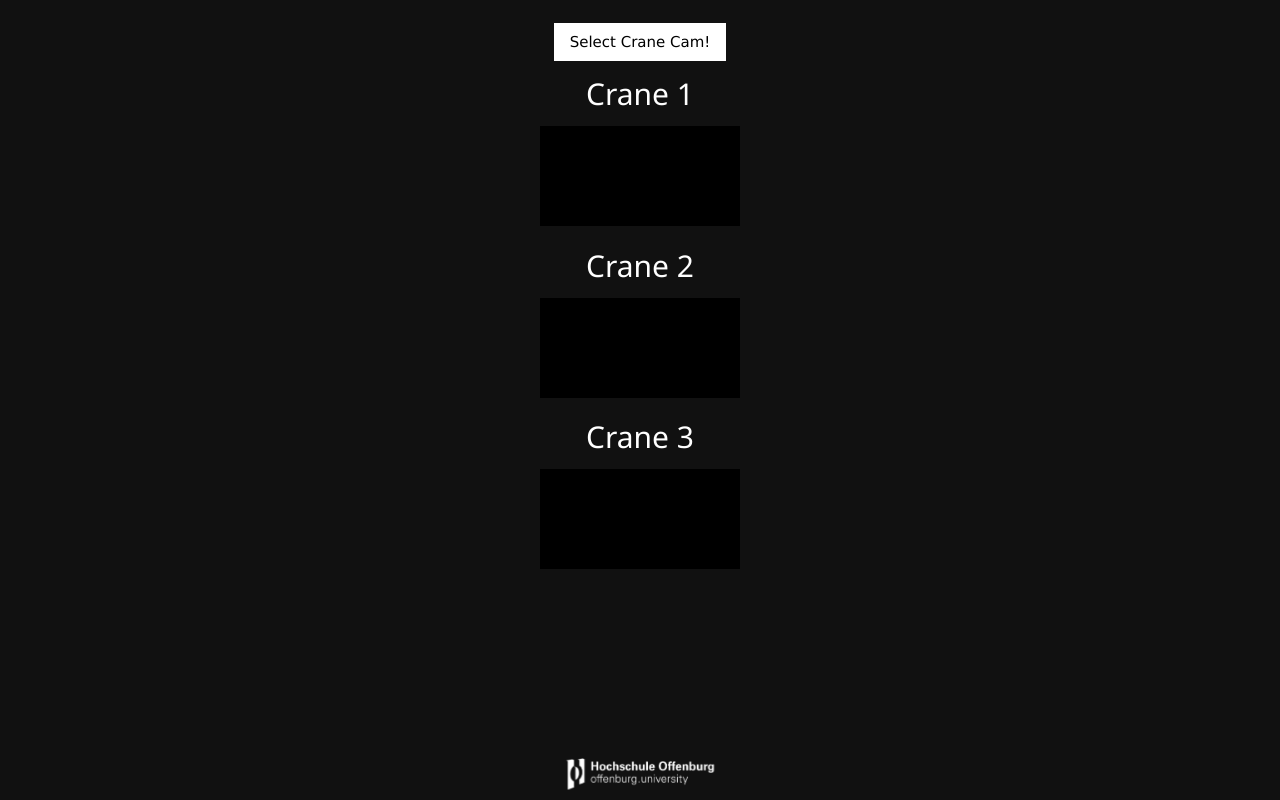
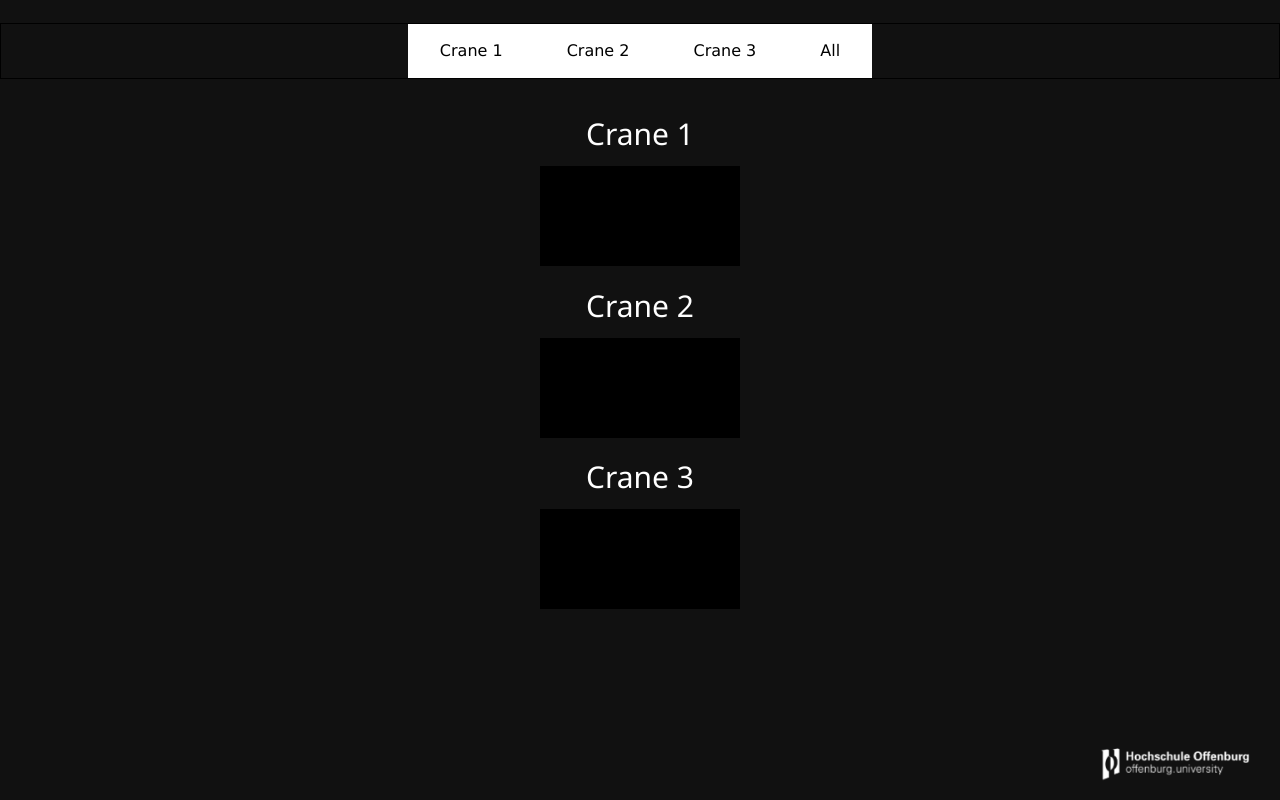
Before and after one commit to tech-nickel/hs-stream-client, a website: page jsmpeg/index.html in a window 1280 px wide. Drawn offline with Linux system fonts and the light colour scheme.

Commit message:
updated index.html

```diff
--- a/jsmpeg/index.html
+++ b/jsmpeg/index.html
@@ -4,7 +4,7 @@
 <head>
 
 	<meta charset="UTF-8">
-	<meta name="author" content="Nicola Jaeger">
+	<meta name="author" content="Nicola Jaeger mail@jaegernicola.de">
 	<link rel="shortcut icon" type="image/x-icon" href="img/favicon.ico">
 	<link rel="stylesheet" href="style/w3.css">
 	<title>HS Crane Stream Client</title>
@@ -28,6 +28,30 @@
 		img {
 		  max-width: 100%;
  		  height: auto;
+		}
+		.btn-group {
+                  text-align: center;
+                  display: flex;
+                  align-items: center;
+                  justify-content: center;
+                  border: 1px solid;
+                }
+		.btn-group .button {
+ 		  background-color: white;
+		  border: none;
+		  color: black;
+		  padding: 15px 32px;
+		  text-align: center;
+		  text-decoration: none;
+		  display: inline-block;
+		  font-size: 16px;
+		  cursor: pointer;
+		  float: left;
+		}
+
+		.btn-group .button:hover {
+		  background-color: #002d45;
+		  color: white;
 		}
 	</style>
 	</style>
@@ -60,15 +84,13 @@
 </head>
 <body>
 	<br>
-	<div class="w3-dropdown-hover">
-  		<button class="w3-button">Select Crane Cam!</button>
-		<div class="w3-dropdown-content w3-bar-block w3-border">
-			<a href="#" class="w3-bar-item w3-button" onclick="camOption('cam1')">Crane 1</a>
-			<a href="#" class="w3-bar-item w3-button" onclick="camOption('cam2')">Crane 2</a>
-			<a href="#" class="w3-bar-item w3-button" onclick="camOption('cam3')">Crane 3</a>
-			<a href="#" class="w3-bar-item w3-button" onclick="camOption()">All</a>
+	<div class="btn-group">
+  		<button class="button" onclick="camOption('cam1')">Crane 1</button>
+  		<button class="button" onclick="camOption('cam2')">Crane 2</button>
+  		<button class="button" onclick="camOption('cam3')">Crane 3</button>
+  		<button class="button" onclick="camOption()">All</button>
 	</div>
-	</div>
+	<br>
 
 	<div id="cam1">
 		<h2>Crane 1</h2>
@@ -104,7 +126,7 @@
 	</div>
 
 	<footer>
-		<img src="img/hs-offenburg_logo_white.png" width="150"/>
+		<img align="right" style="margin:10px 30px" src="img/hs-offenburg_logo_white.png" width="150"/>
 	</footer>
 </body>
 </html>
```
Lines whose indentation alone changed are shown as unchanged.
